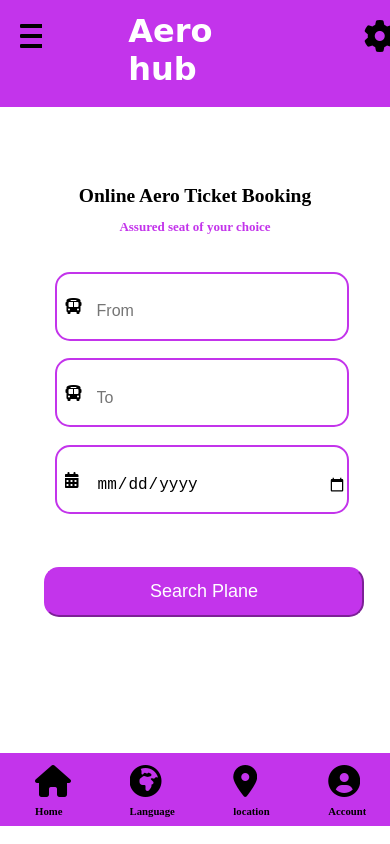
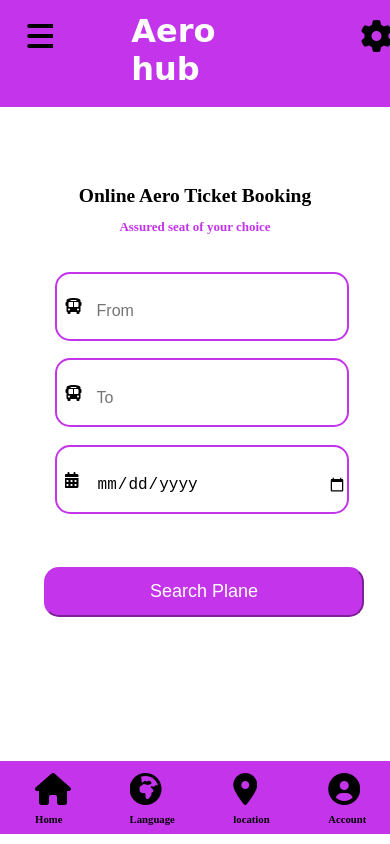
Before and after one commit to senthilnathan-es02/New-models, a plain HTML site: page index.html in a window 390 px wide. Drawn offline with Linux system fonts and the light colour scheme.

Commit message:
Plane Seat page

```diff
--- a/index.css
+++ b/index.css
@@ -3,7 +3,6 @@
         padding: 0%;
         margin: 0%;
         overflow-x: hidden;
-        overflow-y: hidden;
     }
 
     .booking-page-container{
@@ -22,14 +21,14 @@
 
     .booking-page-icon{
         color: black;
-        margin-left: 5%;
+        margin-left: 7%;
         margin-top: 1%;
         margin-top: 5%;
     }
 
     .booking-page-app-name{
-        margin-left: 22%;
-        margin-right: 26%;
+        margin-left: 20%;
+        margin-right: 20%;
         align-items: center;
         font-family: cursive;
         color: white;
@@ -108,7 +107,7 @@
         display: flex;
         flex-direction: row;
         background-color: #c334eb;
-        margin-top: 35%;
+        margin-top: 37%;
     }
 
     .icon-container{
@@ -134,12 +133,12 @@
         font-size: xx-large;
 }
 
-.booking-page-footer-profile{
-    color: black;
+    .booking-page-footer-profile{
+          color: black;
     font-size: xx-large;
 }
 
-.booking-page-footer-icon-name{
+    .booking-page-footer-icon-name{
    margin-bottom: 3%;
    color:black;
 }
```
